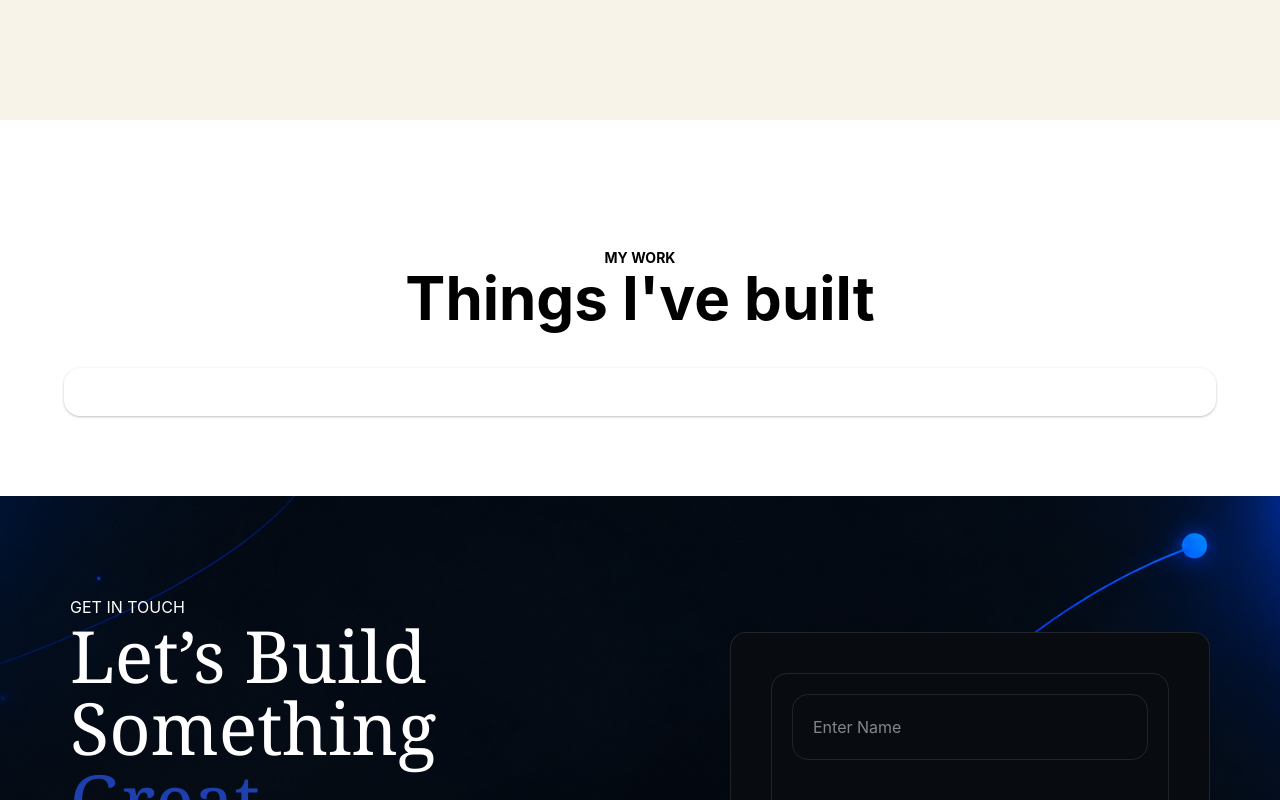
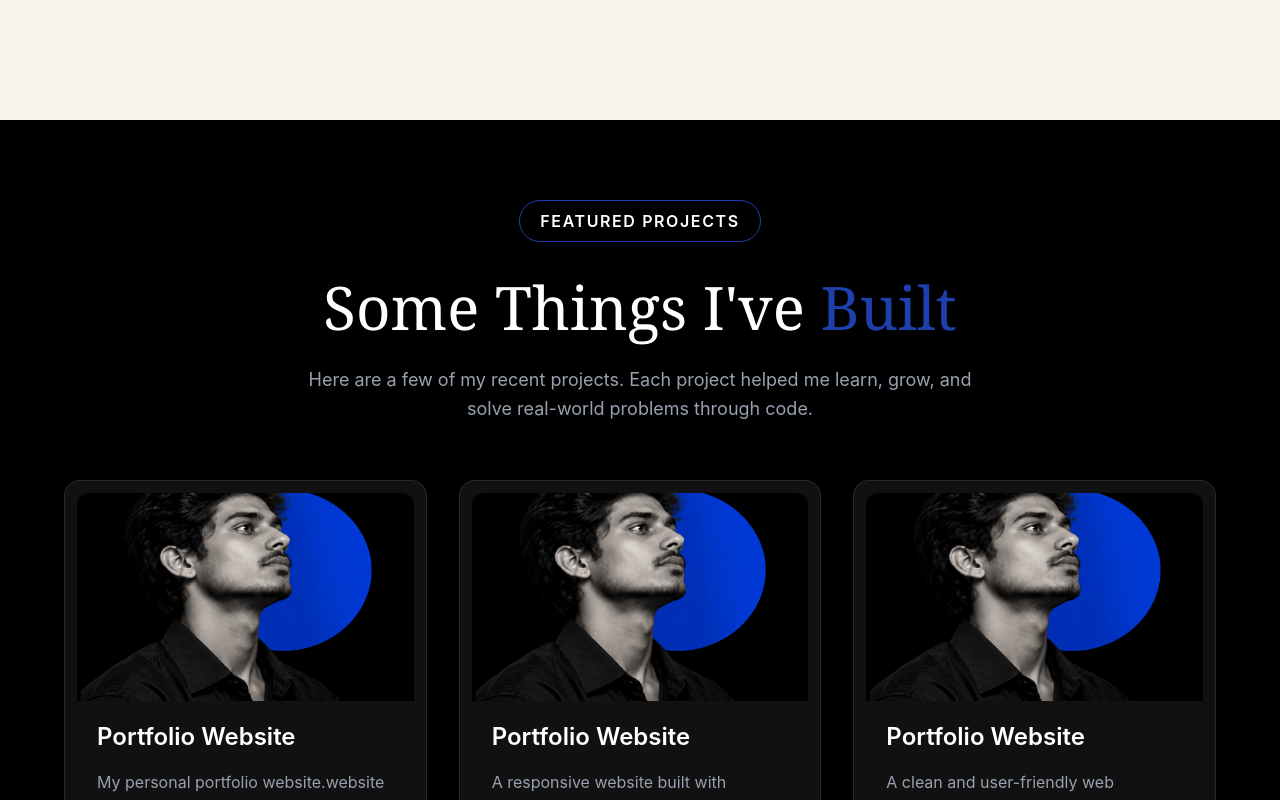
Before and after one commit to Nitinsaini1515/Portfolio, a React (Vite) app in the folder frontend/frontportfolio/: page / in a window 1280 px wide. Shown: the part 3300-4100 px from the top of the page. Built offline with nearby package versions, Linux system fonts and the light colour scheme.

Commit message:
Refactor AboutMe, MyProjects, SkillsPage, ProjectCard, and SkillsCard components for improved layout, styling, and responsiveness; update project descriptions and add new project image.

```diff
--- a/frontend/frontportfolio/src/components/AboutMe.jsx
+++ b/frontend/frontportfolio/src/components/AboutMe.jsx
@@ -50,7 +50,7 @@ const AboutMe = () => {
           {/* bottom */}
         </div>
       </div>
-      <div className="bottomContainer flex flex-3 justify-evenly h-50   bg-[#F8F5EE] border border-white/10 items-center">
+      <div className="bottomContainer flex flex-3 justify-evenly h-50   bg-[#F8F3E8 border border-white/10 items-center">
         <div className="p-6">
           <div className="text-2xl font-sans">2+</div>
           <div className="text-xl"> Years of learning</div>
--- a/frontend/frontportfolio/src/components/MyProjects.jsx
+++ b/frontend/frontportfolio/src/components/MyProjects.jsx
@@ -1,45 +1,30 @@
+import { motion } from "motion/react";
 import ProjectCard from "./uiComponents/ProjectCard";
-
+import about from ".././images/about.png";
 const projects = [
   {
-    icon: "faHandLove",
+    image: about,
     title: "Portfolio Website",
-    description: "My personal portfolio website.",
+    description:
+      "My personal portfolio website.website built with modern frontend technologies",
+    techUsed: ["HTML", "JavaScript", "CSS", "Tailwind CSS"],
     linkOfWebsite: "https://github.com/Nitinsaini1515",
     repoLink: "https://github.com/Nitinsaini1515",
   },
   {
-    icon: "faHandLove",
+    image: about,
     title: "Portfolio Website",
-    description: "My personal portfolio website.",
+    description:
+      "A responsive website built with modern frontend technologies.",
+    techUsed: ["HTML", "JavaScript", "CSS", "Tailwind CSS"],
     linkOfWebsite: "https://github.com/Nitinsaini1515",
     repoLink: "https://github.com/Nitinsaini1515",
   },
   {
-    icon: "faHandLove",
+    image: about,
     title: "Portfolio Website",
-    description: "My personal portfolio website.",
-    linkOfWebsite: "https://github.com/Nitinsaini1515",
-    repoLink: "https://github.com/Nitinsaini1515",
-  },
-  {
-    icon: "faHandLove",
-    title: "Portfolio Website",
-    description: "My personal portfolio website.",
-    linkOfWebsite: "https://github.com/Nitinsaini1515",
-    repoLink: "https://github.com/Nitinsaini1515",
-  },
-  {
-    icon: "faHandLove",
-    title: "Portfolio Website",
-    description: "My personal portfolio website.",
-    linkOfWebsite: "https://github.com/Nitinsaini1515",
-    repoLink: "https://github.com/Nitinsaini1515",
-  },
-  {
-    icon: "faHandLove",
-    title: "Portfolio Website",
-    description: "My personal portfolio website.",
+    description: "A clean and user-friendly web development project.",
+    techUsed: ["HTML", "JavaScript", "CSS", "Tailwind CSS"],
     linkOfWebsite: "https://github.com/Nitinsaini1515",
     repoLink: "https://github.com/Nitinsaini1515",
   },
@@ -47,32 +32,49 @@ const projects = [
 
 const MyProjects = () => {
   return (
-    <div className="mt-20 sm:mt-32 mb-20 px-4 sm:px-8">
-      {/* header section */}
-      <div className="w-full max-w-2xl mx-auto flex flex-col justify-center items-center text-center">
-        <h1 className="font-bold text-sm">MY WORK</h1>
-        <div className="font-bold text-3xl sm:text-4xl md:text-5xl lg:text-6xl">
-          Things I've built
-        </div>
+    <section className="min-h-screen w-full bg-black text-white px-5 sm:px-8 lg:px-16 py-20">
+      <div className="max-w-6xl mx-auto">
+        {/* Section Heading */}
+        <div className="text-center mb-14">
+          <span className="inline-block text-sm sm:text-base text-white font-semibold uppercase tracking-widest border border-[#1E40AF] rounded-full px-5 py-2">
+            Featured Projects
+          </span>
+
+          <h2 className="mt-7 text-4xl sm:text-5xl lg:text-6xl font-serif text-white leading-tight">
+            Some Things I've <span className="text-[#1E40AF]">Built</span>
+          </h2>
+
+          <p className="mt-5 max-w-2xl mx-auto text-base sm:text-lg text-gray-400 leading-relaxed">
+            Here are a few of my recent projects. Each project helped me learn,
+            grow, and solve real-world problems through code.
+          </p>
         </div>
 
-      {/* cards */}
-      <div
-        className="grid grid-cols-1 sm:grid-cols-2 lg:grid-cols-3 gap-4 mt-10
-        w-full max-w-6xl mx-auto rounded-2xl shadow-sm shadow-black/20 p-4"
+        {/* Project Cards */}
+        <div className="grid grid-cols-1 sm:grid-cols-2 lg:grid-cols-3 gap-7 lg:gap-8">
+          {projects.map((projObj, index) => (
+            <motion.div
+              initial={{ opacity: 0, y: 50, scale: 0.95 }}
+              whileInView={{ opacity: 1, y: 0, scale: 1 }}
+              viewport={{ once: false, amount: 0.2 }}
+              transition={{ duration: 0.6, ease: "easeOut" }}
+              whileHover={{ y: -8, scale: 1.02 }}
+              key={`${projObj.title}-${index}`}
+              className="group min-w-0 rounded-2xl border border-white/10 bg-[#111111] p-3 shadow-lg transition-all duration-300 hover:-translate-y-1 hover:border-[#1E40AF]/60 hover:shadow-xl hover:shadow-blue-900/20"
             >
-        {projects.map((project, index) => (
               <ProjectCard
-            key={index}
-            icon={project.icon}
-            title={project.title}
-            description={project.description}
-            linkOfWebsite={project.linkOfWebsite}
-            githubRepo={project.repoLink}
+                title={projObj.title}
+                liveink={projObj.linkOfWebsite}
+                image={projObj.image}
+                gitLink={projObj.repoLink}
+                description={projObj.description}
+                techUsed={projObj.techUsed}
               />
+            </motion.div>
           ))}
         </div>
       </div>
+    </section>
   );
 };
 
--- a/frontend/frontportfolio/src/components/SkillsPage.jsx
+++ b/frontend/frontportfolio/src/components/SkillsPage.jsx
@@ -91,7 +91,7 @@ const SkillsPage = () => {
             </div>
           </div>
           {/* </div> */}
-          <div className="cardDiv  grid grid-cols-3 gap-5 justify-items-center relative  ">
+          <div className="cardDiv   grid grid-cols-3 gap-5 justify-items-center relative  ">
             {/* <div className="flex justify-around mt-5">
          <SkillsCard/>
          <SkillsCard/>
@@ -104,12 +104,15 @@ const SkillsPage = () => {
          <SkillsCard/>
             </div> */}
             {skillsData.map((item) => (
+              <div className=" rounded-2xl ">
+
               <SkillsCard
                 key={item.title}
                 title={item.title}
                 icon={item.icon}
                 skills={item.skills}
-              />
+                />
+                </div>
             ))}
           </div>
         </div>
--- a/frontend/frontportfolio/src/components/uiComponents/ProjectCard.jsx
+++ b/frontend/frontportfolio/src/components/uiComponents/ProjectCard.jsx
@@ -1,13 +1,80 @@
-import React from 'react'
 
-const ProjectCard = () => {
+import React from "react";
+import { FontAwesomeIcon } from "@fortawesome/react-fontawesome";
+import { faGithub } from "@fortawesome/free-brands-svg-icons";
+import { faArrowUpRightFromSquare } from "@fortawesome/free-solid-svg-icons";
+
+const ProjectCard = ({
+  image,
+  title,
+  description,
+  techUsed,
+  gitLink,
+  liveink,
+}) => {
   return (
-    <>
-     <div className="container">
+    <article className="h-full w-full overflow-hidden rounded-xl bg-[#111111] text-white">
 
+      {/* Project Image */}
+      <div className="overflow-hidden">
+        <img
+          src={image}
+          alt={title}
+          className="h-48 sm:h-52 w-full object-cover transition-transform duration-500 group-hover:scale-105"
+        />
       </div>
-    </>
-  )
-}
 
-export default ProjectCard
+      {/* Project Details */}
+      <div className="flex flex-col gap-4 p-4 sm:p-5">
+
+        <h3 className="text-xl sm:text-2xl font-semibold">
+          {title}
+        </h3>
+
+        <p className="text-sm sm:text-base leading-relaxed text-gray-400">
+          {description}
+        </p>
+
+        {/* Technology Badges */}
+        <ul className="flex flex-wrap gap-2">
+          {techUsed.map((tech, index) => (
+            <li
+              key={index}
+              className="rounded-full border border-white/10 bg-white/5 px-3 py-1.5 text-xs sm:text-sm text-gray-300"
+            >
+              {tech}
+            </li>
+          ))}
+        </ul>
+
+        {/* Project Links */}
+        <div className="mt-2 flex flex-wrap gap-3">
+
+          <a
+            href={gitLink}
+            target="_blank"
+            className="flex flex-1 items-center justify-center gap-2 rounded-lg border border-white/20 px-3 py-3 text-sm font-medium transition-all duration-300 hover:border-[#1E40AF] hover:bg-[#1E40AF] hover:text-white"
+          >
+            <FontAwesomeIcon icon={faGithub} className="text-lg" />
+            GitHub
+          </a>
+
+          <a
+            href={liveink}
+            target="_blank"
+            className="flex flex-1 items-center justify-center gap-2 rounded-lg bg-[#1E40AF] px-3 py-3 text-sm font-medium text-white transition-all duration-300 hover:bg-blue-700"
+          >
+            Live Demo
+            <FontAwesomeIcon
+              icon={faArrowUpRightFromSquare}
+              className="text-sm"
+            />
+          </a>
+
+        </div>
+      </div>
+    </article>
+  );
+};
+
+export default ProjectCard;
--- a/frontend/frontportfolio/src/components/uiComponents/SkillsCard.jsx
+++ b/frontend/frontportfolio/src/components/uiComponents/SkillsCard.jsx
@@ -1,16 +1,16 @@
 import React from "react";
 import { FontAwesomeIcon } from "@fortawesome/react-fontawesome";
 import { motion } from "motion/react";
-const SkillsCard = ({ icon,title, skills }) => {
+const SkillsCard = ({ icon, title, skills }) => {
   return (
-
     <motion.div
       initial={{ opacity: 0, y: 50, scale: 0.95 }}
       whileInView={{ opacity: 1, y: 0, scale: 1 }}
       viewport={{ once: false, amount: 0.2 }}
       transition={{ duration: 0.6, ease: "easeOut" }}
       whileHover={{ y: -8, scale: 1.02 }}
-    className="rounded-2xl bg-[#080B10]  text-white p-5 h-60 w-80"
+      className="rounded-2xl bg-[#080B10] hover:border-[#1E40AF] border
+      border-black/20  text-white p-5 h-60 w-80"
     >
       {/* <div> */}
       {/* <div className="cardDiv text-2xl rounded-2xl  font-semibold font-sans flex flex-col justify-center  items-start pl-5 border border-white/0  opacity-90  bg-[#080B10] h-60 w-80"> */}
@@ -20,12 +20,11 @@ const SkillsCard = ({ icon,title, skills }) => {
           icon={icon}
         />
         <div>{title}</div>
-          </div >
+      </div>
       <ul className="text-lg p-3">
-           {skills.map((sk,index)=>{
-            return (
-          <li key={index} >{sk}</li>
-          ) })}
+        {skills.map((sk, index) => {
+          return <li key={index}>{sk}</li>;
+        })}
         {/* {skills.map((sk, index) => (
           <li key={index}>{sk}</li>
         ))} */}
@@ -33,7 +32,6 @@ const SkillsCard = ({ icon,title, skills }) => {
       {/* </div> */}
       {/* </div> */}
     </motion.div>
-
   );
 };
 
```
Also changed, not shown: frontend/frontportfolio/src/images/projImage.png (added). Lines whose indentation alone changed are shown as unchanged.
